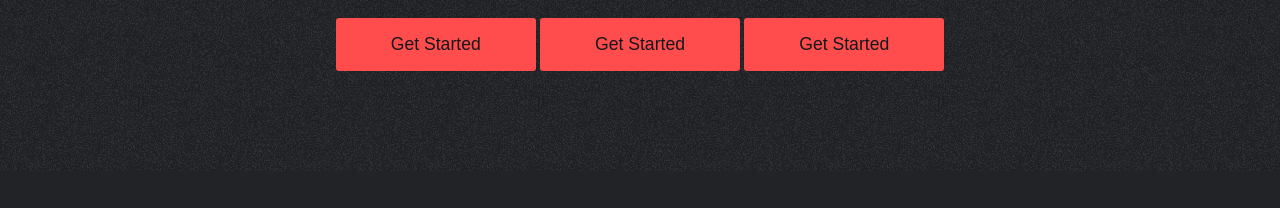
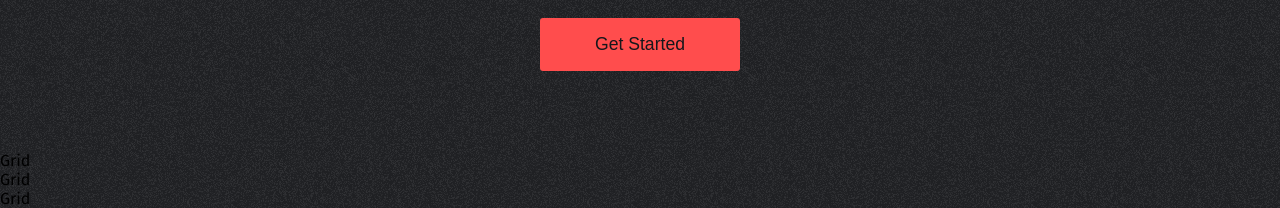
Before and after one commit to Ashlie06/Codewars-Clone, a plain HTML site: page index.html in a window 1280 px wide. Shown: the part 629-837 px from the top of the page. Before the commit the page ends 800 px from the top, so only its background shows below. Drawn offline with Linux system fonts and the light colour scheme.

Commit message:
grid added

```diff
--- a/index.html
+++ b/index.html
@@ -38,9 +38,14 @@
           kata that continuously challenge and push your coding practice.
         </p>
         <button class="header-btn">Get Started</button>
-        <button class="header-btn">Get Started</button>
-        <button class="header-btn">Get Started</button>
       </div>
     </header>
+    <div class="container">
+        <div class="grid-container">
+            <div class="grid1">Grid</div>
+            <div class="grid2">Grid</div>
+            <div class="grid3">Grid</div>
+        </div>
+    </div>
   </body>
 </html>
```
